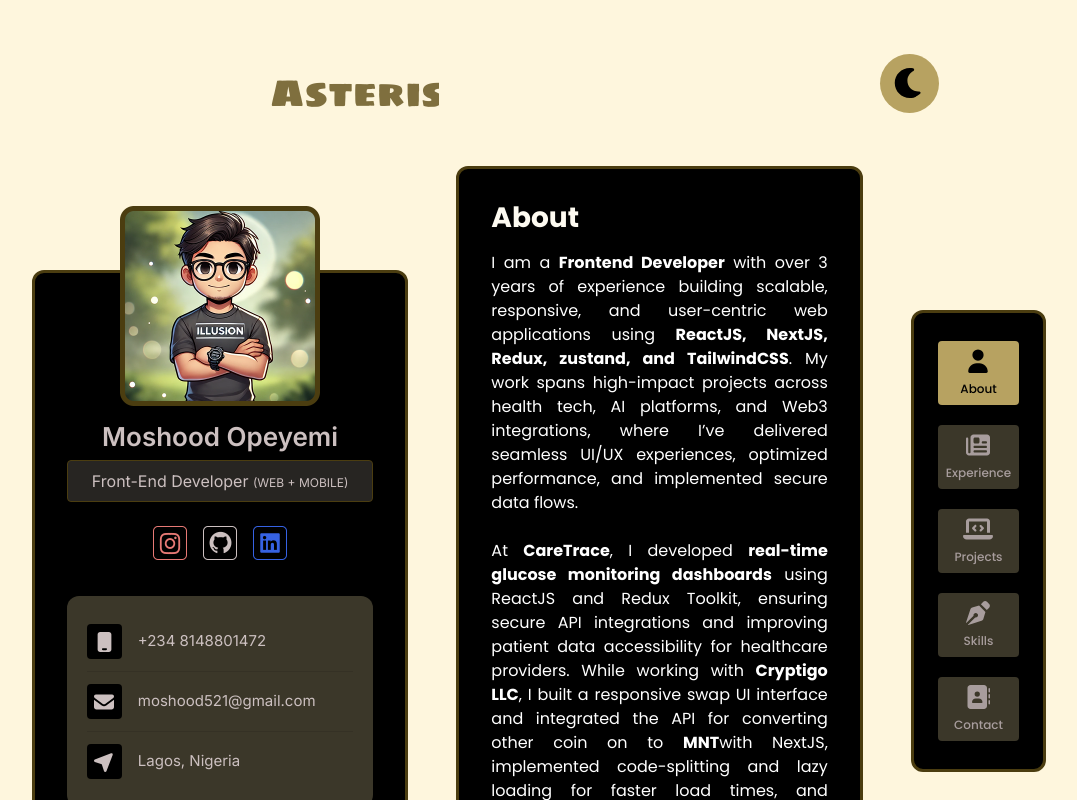
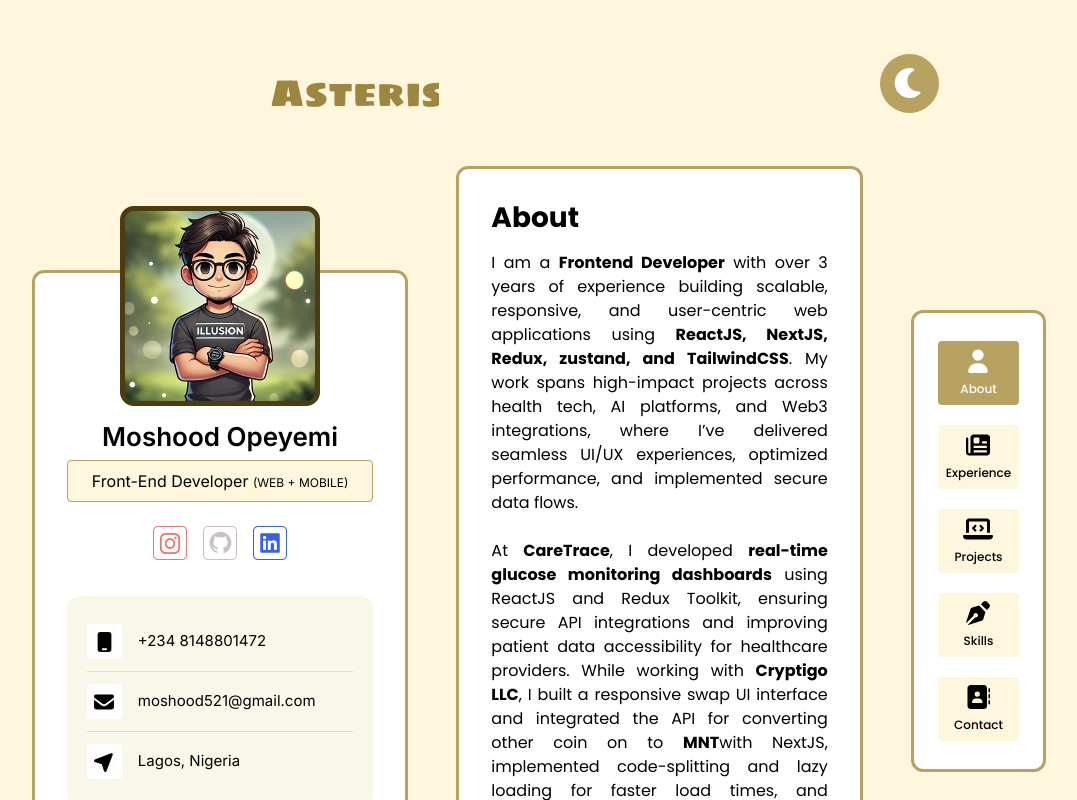
Before and after one commit to mosgizy/portfolio-v3, a Next.js app: page / in a window 1280 px wide. Shown: the top 800 px of the page, without its empty margins (101-1178 px from the left). Built offline with nearby package versions, Linux system fonts and the light colour scheme.

Commit message:
implemented light and dark mode toggle (problem:mode flickers and return to system theme on refresh)

```diff
--- a/package.json
+++ b/package.json
@@ -13,6 +13,7 @@
     "@fortawesome/fontawesome-svg-core": "^7.0.0",
     "@fortawesome/free-solid-svg-icons": "^7.0.0",
     "@fortawesome/react-fontawesome": "^3.0.0",
+    "@react-native-async-storage/async-storage": "^2.2.0",
     "motion": "^12.23.12",
     "next": "15.5.0",
     "react": "19.1.0",
--- a/src/app/components/header.tsx
+++ b/src/app/components/header.tsx
@@ -1,16 +1,24 @@
 'use client';
 
 import { useStore } from '@/store/store';
-import { faHamburger, faMoon, faXmark } from '@fortawesome/free-solid-svg-icons';
+import { faHamburger, faLightbulb, faMoon, faXmark } from '@fortawesome/free-solid-svg-icons';
 import { FontAwesomeIcon } from '@fortawesome/react-fontawesome';
 import React, { useEffect, useRef, useState } from 'react';
 
 const Header = () => {
-	const { setHamburger, hamburger } = useStore();
+	const { setHamburger, hamburger, darkMode, setDarkMode, userSetTheme, setUserSetTheme } =
+		useStore();
 	const [mousePosition, setMousePosition] = useState({ x: 0, y: 0 });
 	const [active, setActive] = useState(false);
 	const boxRef = useRef<HTMLDivElement>(null);
 	const textRef = useRef<HTMLDivElement>(null);
+
+	const handleColorScheme = () => {
+		const mode = darkMode === 'dark' ? 'light' : 'dark';
+		document.documentElement.setAttribute('data-theme', mode);
+		setDarkMode(mode);
+		setUserSetTheme(true);
+	};
 
 	useEffect(() => {
 		if (boxRef.current && textRef.current) {
@@ -20,6 +28,22 @@ const Header = () => {
 			const centerY = rect.height / 2 - textRect.height / 2;
 			setMousePosition({ x: centerX, y: centerY });
 		}
+
+		if (userSetTheme) return;
+
+		const mediaQuery = window.matchMedia('(prefers-color-scheme: dark)');
+		const mode = mediaQuery.matches ? 'dark' : 'light';
+
+		setDarkMode(mode);
+		document.documentElement.setAttribute('data-theme', mode);
+
+		const listener = (e: MediaQueryListEvent) => {
+			setDarkMode(mode);
+		};
+
+		mediaQuery.addEventListener('change', listener);
+
+		return () => mediaQuery.removeEventListener('change', listener);
 	}, []);
 
 	return (
@@ -72,8 +96,15 @@ const Header = () => {
 				</div>
 			</div>
 			<h1 className="font-sigma-one lg:hidden">Asterisk</h1>
-			<div className="w-[40px] h-[40px] lg:w-[59px] lg:h-[59px] rounded-full bg-secondary-100 flex justify-center items-center cursor-pointer">
-				<FontAwesomeIcon icon={faMoon} className="text-xl lg:text-3xl text-neutral-100" />
+			<div
+				onClick={handleColorScheme}
+				className="w-[40px] h-[40px] lg:w-[59px] lg:h-[59px] rounded-full bg-secondary-100 flex justify-center items-center cursor-pointer"
+			>
+				{darkMode === 'dark' ? (
+					<FontAwesomeIcon icon={faLightbulb} className="text-xl lg:text-3xl text-neutral-100" />
+				) : (
+					<FontAwesomeIcon icon={faMoon} className="text-xl lg:text-3xl text-neutral-100" />
+				)}
 			</div>
 		</header>
 	);
--- a/src/app/components/profile.tsx
+++ b/src/app/components/profile.tsx
@@ -30,14 +30,14 @@ const Profile = () => {
 				hamburger ? 'translate-x-0' : '-translate-x-full'
 			} absolute z-40 top-12 lg:top-0 inset-0 lg:bg-none lg:relative font-inter lg:translate-x-0 transition delay-150 duration-200 ease-in-out`}
 		>
-			<aside className="mt-26 relative">
+			<aside className="mt-26 relative text-primary-300">
 				<div className="max-w-[90%] mx-auto lg:max-w-full bg-neutral-100 border-3 border-tertiary-300 rounded-xl p-8">
 					<div className="flex justify-center absolute -top-16 w-full left-0">
 						<Image src="/images/avatar.png" alt="avatar" width={200} height={200} />
 					</div>
 					<div className="mt-28">
-						<div className="text-2.5xl text-primary-300 text-center font-bold">Moshood Opeyemi</div>
-						<div className="bg-tertiary-200 text-primary-300 font-medium text-center px-6 py-2 rounded-sm border border-tertiary-300 max-w-max mx-auto mt-1">
+						<div className="text-2.5xl text-center font-bold">Moshood Opeyemi</div>
+						<div className="bg-tertiary-200 font-medium text-center px-6 py-2 rounded-sm border border-tertiary-300 max-w-max mx-auto mt-1">
 							Front-End Developer <span className="text-xs">(WEB + MOBILE)</span>
 						</div>
 						<div className="flex items-center justify-center gap-4 mt-6">
@@ -48,6 +48,7 @@ const Profile = () => {
 								target="_blank"
 							>
 								<Image src="/icons/github.png" alt="" width={34} height={34} />
+								{/* <FontAwesomeIcon icon={faGithub} /> */}
 							</Link>
 							<Link
 								href={'https://www.linkedin.com/in/hasterisk'}
@@ -57,7 +58,7 @@ const Profile = () => {
 								<Image src="/icons/linkedin.png" alt="" width={34} height={34} />
 							</Link>
 						</div>
-						<div className="bg-tertiary-400 px-5 py-4 rounded-xl mt-9 text-primary-300">
+						<div className="bg-tertiary-400 px-5 py-4 rounded-xl mt-9">
 							<Link
 								href={'tel:+2348148801472'}
 								className="flex items-center gap-4 border-b border-black/10 pb-3 my-3"
@@ -90,7 +91,7 @@ const Profile = () => {
 							download
 							onMouseLeave={() => setDownload(false)}
 							onMouseOver={() => setDownload(true)}
-							className="font-bold font-merri-waether-sans text-xl px-6 py-2 bg-secondary-700 border-2 border-tertiary-300 outline-none rounded-lg max-w-max mx-auto mt-7 cursor-pointer"
+							className="font-bold font-merri-waether-sans text-xl text-tertiary-400 px-6 py-2 bg-secondary-700 border-2 border-tertiary-300 outline-none rounded-lg max-w-max mx-auto mt-7 cursor-pointer"
 						>
 							View Resume {download && <FontAwesomeIcon icon={faFileDownload} />}
 						</a>
--- a/src/app/experience/page.tsx
+++ b/src/app/experience/page.tsx
@@ -30,7 +30,7 @@ const Experience = () => {
 
 	return (
 		<Wrapper>
-			<section className="text-tertiary-700">
+			<section className="text-primary-400">
 				<h2 className="font-bold text-2.6xl mb-3">Experience</h2>
 				<div className="flex flex-col gap-6 text-base lg:text-lg mt-2">
 					{experiences.map((exp, index) => {
@@ -40,7 +40,7 @@ const Experience = () => {
 								href={link}
 								target="_blank"
 								key={index}
-								className="wrapper px-6 py-4 flex flex-col md:flex-row gap-5 text-tertiary-700 text-wrap"
+								className="wrapper px-6 py-4 flex flex-col md:flex-row gap-5 text-wrap"
 							>
 								<div className="block border-2 border-tertiary-300 max-h-max max-w-max rounded-lg overflow-hidden cursor-pointer">
 									<Image src={image} alt="caretrace" width={88} height={88} />
--- a/src/app/globals.css
+++ b/src/app/globals.css
@@ -2,11 +2,12 @@
 
 :root {
 	--background: #fef6dd;
-	--forground: white;
+	--forground: #000000;
 
-	--primary-100: #d1d1cd;
-	--primary-200: #7f6f3e;
-	--primary-300: #ccc0c0;
+	--primary-100: #685d5d;
+	--primary-200: #9d8640;
+	--primary-300: #000000;
+	--primary-400: #000000;
 
 	--secondary-100: #b7a261;
 	--secondary-200: #685d5d;
@@ -14,22 +15,22 @@
 	--secondary-400: #e0ce93;
 	--secondary-500: #fdf4f4;
 	--secondary-600: #7f6f3e;
-	--secondary-700: #c2b293;
-	--secondary-800: #3b3729;
-	--secondary-900: #a89d9d;
+	--secondary-700: #e0ce93;
+	--secondary-800: #fef6dd;
+	--secondary-900: #000000;
 
 	--tertiary-100: #7f6f3e;
-	--tertiary-200: #272522;
-	--tertiary-300: #4b3d10;
-	--tertiary-400: #3b3729;
-	--tertiary-500: #60594b;
-	--tertiary-600: #625839;
+	--tertiary-200: #fef6dd;
+	--tertiary-300: #b7a261;
+	--tertiary-400: #f9f6ea;
+	--tertiary-500: #fdf4f4;
+	--tertiary-600: #b7a261;
 	--tertiary-700: #fdfaf0;
-	--tertiary-800: #403d32;
+	--tertiary-800: #f9f6ea;
 	--tertiary-900: #9d8640;
 
-	--neutral-100: #000000;
-	--neutral-200: #ffffff;
+	--neutral-100: #ffffff;
+	--neutral-200: #000000;
 }
 
 @theme inline {
@@ -39,6 +40,7 @@
 	--color-primary-100: var(--primary-100);
 	--color-primary-200: var(--primary-200);
 	--color-primary-300: var(--primary-300);
+	--color-primary-400: var(--primary-400);
 
 	--color-secondary-100: var(--secondary-100);
 	--color-secondary-200: var(--secondary-200);
@@ -77,7 +79,101 @@
 	:root {
 		--background: #131312;
 		--forground: #ffffff;
+
+		--primary-100: #d1d1cd;
+		--primary-200: #7f6f3e;
+		--primary-300: #ccc0c0;
+		--primary-400: #fdfaf0;
+
+		--secondary-100: #b7a261;
+		--secondary-200: #685d5d;
+		--secondary-300: #f9f6ea;
+		--secondary-400: #e0ce93;
+		--secondary-500: #fdf4f4;
+		--secondary-600: #7f6f3e;
+		--secondary-700: #c2b293;
+		--secondary-800: #3b3729;
+		--secondary-900: #a89d9d;
+
+		--tertiary-100: #7f6f3e;
+		--tertiary-200: #272522;
+		--tertiary-300: #4b3d10;
+		--tertiary-400: #3b3729;
+		--tertiary-500: #60594b;
+		--tertiary-600: #625839;
+		--tertiary-700: #fdfaf0;
+		--tertiary-800: #403d32;
+		--tertiary-900: #9d8640;
+
+		--neutral-100: #000000;
+		--neutral-200: #ffffff;
 	}
+}
+
+[data-theme='light'] {
+	--background: #fef6dd;
+	--forground: #000000;
+
+	--primary-100: #685d5d;
+	--primary-200: #9d8640;
+	--primary-300: #000000;
+	--primary-400: #000000;
+
+	--secondary-100: #b7a261;
+	--secondary-200: #685d5d;
+	--secondary-300: #f9f6ea;
+	--secondary-400: #e0ce93;
+	--secondary-500: #fdf4f4;
+	--secondary-600: #7f6f3e;
+	--secondary-700: #e0ce93;
+	--secondary-800: #fef6dd;
+	--secondary-900: #000000;
+
+	--tertiary-100: #7f6f3e;
+	--tertiary-200: #fef6dd;
+	--tertiary-300: #b7a261;
+	--tertiary-400: #f9f6ea;
+	--tertiary-500: #fdf4f4;
+	--tertiary-600: #b7a261;
+	--tertiary-700: #fdfaf0;
+	--tertiary-800: #f9f6ea;
+	--tertiary-900: #9d8640;
+
+	--neutral-100: #ffffff;
+	--neutral-200: #000000;
+}
+
+[data-theme='dark'] {
+	--background: #131312;
+	--forground: #ffffff;
+
+	--primary-100: #d1d1cd;
+	--primary-200: #7f6f3e;
+	--primary-300: #ccc0c0;
+	--primary-400: #fdfaf0;
+
+	--secondary-100: #b7a261;
+	--secondary-200: #685d5d;
+	--secondary-300: #f9f6ea;
+	--secondary-400: #e0ce93;
+	--secondary-500: #fdf4f4;
+	--secondary-600: #7f6f3e;
+	--secondary-700: #c2b293;
+	--secondary-800: #3b3729;
+	--secondary-900: #a89d9d;
+
+	--tertiary-100: #7f6f3e;
+	--tertiary-200: #272522;
+	--tertiary-300: #4b3d10;
+	--tertiary-400: #3b3729;
+	--tertiary-500: #60594b;
+	--tertiary-600: #625839;
+	--tertiary-700: #fdfaf0;
+	--tertiary-800: #403d32;
+	--tertiary-900: #9d8640;
+
+	--neutral-100: #000000;
+	--neutral-200: #ffffff;
 }
 
 @layer components {
--- a/src/app/page.tsx
+++ b/src/app/page.tsx
@@ -4,8 +4,8 @@ import Wrapper from './components/wrapper';
 export default function Home() {
 	return (
 		<Wrapper>
-			<>
-				<h2 className="font-bold text-2.6xl mb-3 text-tertiary-700">About</h2>
+			<section className="text-neutral-200">
+				<h2 className="font-bold text-2.6xl mb-3">About</h2>
 				<article className="flex flex-col gap-6 text-justify">
 					<p>
 						I am a <span>Frontend Developer</span> with over 3 years of experience building
@@ -74,7 +74,7 @@ export default function Home() {
 						</div>
 					</div>
 				</div>
-			</>
+			</section>
 		</Wrapper>
 	);
 }
--- a/src/store/store.ts
+++ b/src/store/store.ts
@@ -1,11 +1,30 @@
 import { create } from 'zustand';
+import AsyncStorage from '@react-native-async-storage/async-storage';
+import { createJSONStorage, persist } from 'zustand/middleware';
 
 interface StoreI{
   hamburger: boolean;
-  setHamburger: (status?:boolean) => void
+  darkMode: string;
+  userSetTheme: boolean;
+  setHamburger: (status?: boolean) => void
+  setDarkMode: (status: string) => void
+  setUserSetTheme: (status:boolean) => void
 }
 
-export const useStore = create<StoreI>((set) => ({
-  hamburger: false,
-  setHamburger: (status) => set((state) => ({ hamburger: status === false ? status : !state.hamburger })),
-}))
+export const useStore = create<StoreI>()(persist(
+  ((set) => ({
+    hamburger: false,
+    darkMode: "light",
+    userSetTheme: false,
+    setHamburger: (status) => set((state) => ({ hamburger: status === false ? status : !state.hamburger })),
+    setDarkMode: (status) => set(({ darkMode: status })),
+    setUserSetTheme: (status) => set(({userSetTheme: status }))
+  })), {
+    name: "store",
+      storage: createJSONStorage(() => AsyncStorage),
+      partialize: (state) => ({
+        darkMode: state.darkMode,
+        userSetTheme: state.userSetTheme
+      })
+  }
+))
```
Also changed, not shown: 1 other file (tests, documents, lock files or other folders).
